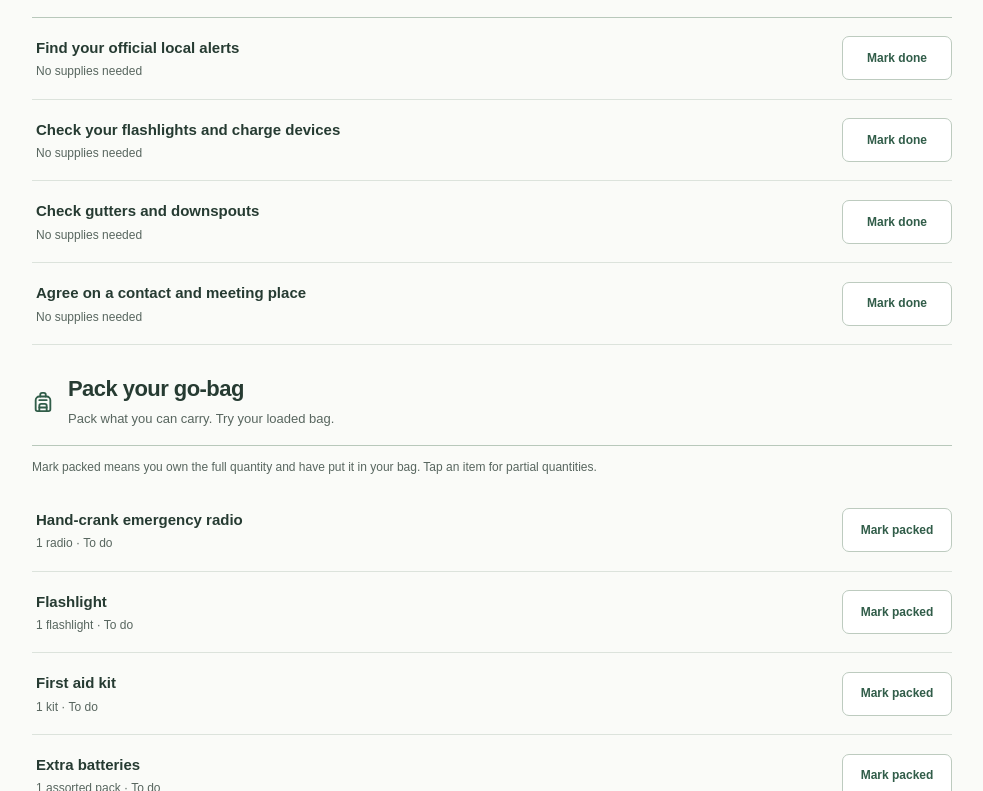
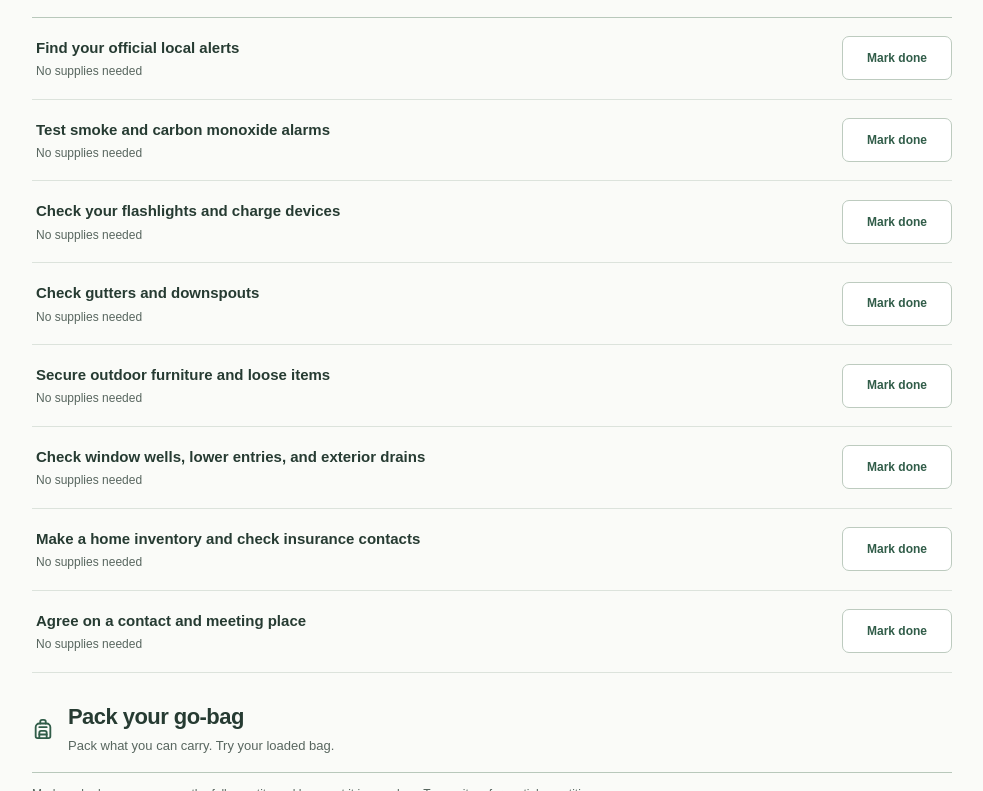
Before and after one commit to confire15/creditcardchris, a Next.js app: page /go-bag in a window 1280 px wide. Shown: the part 1003-1794 px from the top of the page, without its empty margins (148-1131 px from the left). Built offline with nearby package versions, Linux system fonts and the light colour scheme.

Commit message:
Add home safety and property preparation tasks

```diff
--- a/src/data/gobag-preparation.ts
+++ b/src/data/gobag-preparation.ts
@@ -15,6 +15,14 @@ export const homeActions = [
     source: "https://www.ready.gov/plan",
   },
   {
+    id: "home-alarms",
+    name: "Test smoke and carbon monoxide alarms",
+    why: "Use the test button on each smoke and carbon monoxide alarm. Replace batteries or the alarm itself according to its instructions, and ask your landlord about missing alarms.",
+    concerns: [] as string[],
+    source:
+      "https://www.usfa.fema.gov/prevention/home-fires/prepare-for-fire/smoke-alarms/index.html",
+  },
+  {
     id: "home-lights",
     name: "Check your flashlights and charge devices",
     why: "Test the flashlights you already own, check compatible batteries, and charge phones and power banks. Keep them somewhere everyone can find.",
@@ -28,6 +36,30 @@ export const homeActions = [
     concerns: ["Heavy rain", "Flooding"],
     source:
       "https://www.fema.gov/sites/default/files/2020-10/low-cost-projects_protect-home-flood.pdf",
+  },
+  {
+    id: "home-secure-outdoors",
+    name: "Secure outdoor furniture and loose items",
+    why: "Before strong winds, bring in or secure outdoor furniture, planters, toys, and other loose items that could be blown away. Follow local guidance about when to do this.",
+    concerns: [] as string[],
+    source:
+      "https://www.fema.gov/sites/default/files/documents/fema_protect-your-property-storm-surge.pdf",
+  },
+  {
+    id: "home-entry-drains",
+    name: "Check window wells, lower entries, and exterior drains",
+    why: "If your home has a basement or window wells, check for visible debris and make sure drains are clear. Ask your landlord or property manager about shared drainage. Stay out of floodwater and flooded drainage areas.",
+    concerns: [] as string[],
+    source:
+      "https://www.fema.gov/sites/default/files/documents/fema_urban_flooding_guidance_for_homeowners_and_renters.pdf",
+  },
+  {
+    id: "home-inventory",
+    name: "Make a home inventory and check insurance contacts",
+    why: "Photograph or video your belongings and save a basic inventory with insurance contact details somewhere you can reach if you leave home. Review coverage questions with your insurer; don’t enter policy numbers or personal details in this checklist.",
+    concerns: [] as string[],
+    source:
+      "https://www.ready.gov/sites/default/files/2020-03/ready_document-and-insure-your-property.pdf",
   },
   {
     id: "home-contacts",
```
